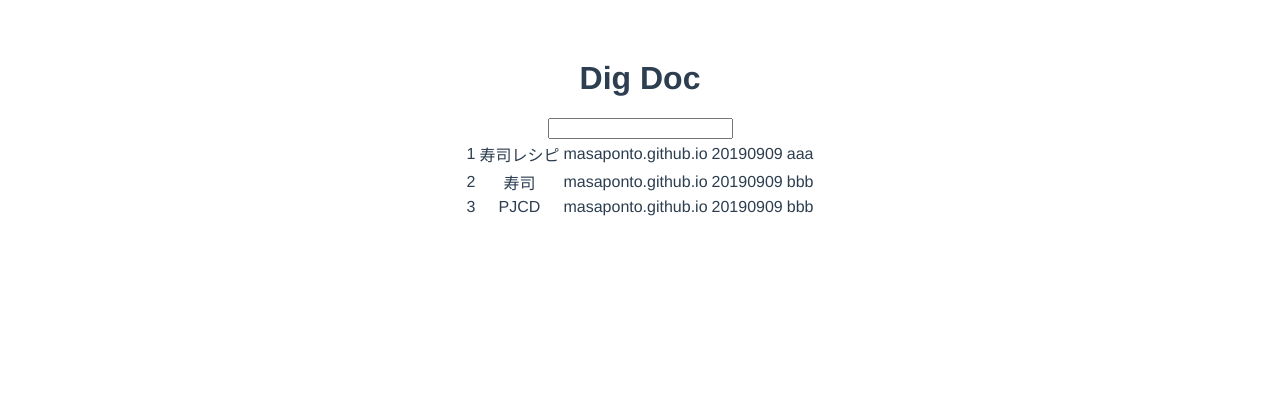
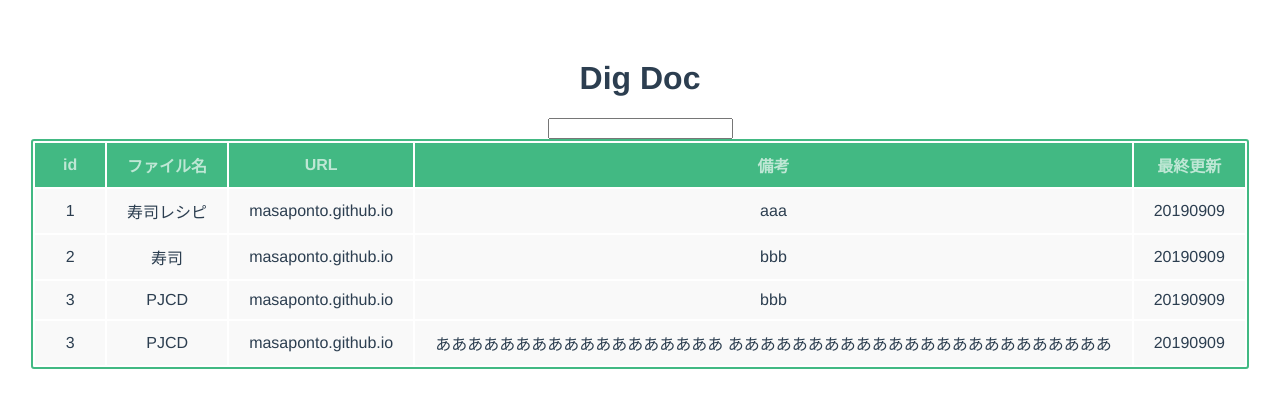
Before and after one commit to masaponto/digdoc, a Vue app: page / in a window 1280 px wide. Shown: the top 408 px of the page. Built offline with nearby package versions, Linux system fonts and the light colour scheme.

Commit message:
[Add] table columns

```diff
--- a/src/assets/docs.json
+++ b/src/assets/docs.json
@@ -3,21 +3,28 @@
         "id": 1,
         "name": "寿司レシピ",
         "url": "masaponto.github.io",
-        "update": 20190909,
-        "note": "aaa"
+        "note": "aaa",
+        "update": 20190909
     },
     {
         "id": 2,
         "name": "寿司",
         "url": "masaponto.github.io",
-        "update": 20190909,
-        "note": "bbb"
+        "note": "bbb",
+        "update": 20190909
     },
     {
         "id": 3,
         "name": "PJCD",
         "url": "masaponto.github.io",
-        "update": 20190909,
-        "note": "bbb"
+        "note": "bbb",
+        "update": 20190909
+    },
+    {
+        "id": 3,
+        "name": "PJCD",
+        "url": "masaponto.github.io",
+        "note": "ああああああああああああああああああ\nああああああああああああああああああああああああ",
+        "update": 20190909
     }
 ]
--- a/src/components/DigDoc.vue
+++ b/src/components/DigDoc.vue
@@ -8,13 +8,22 @@
         </div>
         <div class="DocTable">
             <table align="center">
+                <thead>
+                    <tr>
+                        <th v-for="(value, index) in columns" :key="index">
+                            {{value}}
+                        </th>
+                    </tr>
+                </thead>
+                <tbody>
                     <tr v-for="(doc, index) in filterdDocs" :key="index">
                         <td v-text="doc.id"></td>
                         <td v-text="doc.name"></td>
                         <td v-text="doc.url"></td>
+                        <td v-text="doc.note"></td>
                         <td v-text="doc.update"></td>
-                    <td v-text="doc.note"></td>
                     </tr>
+                </tbody>
             </table>
         </div>
     </div>
@@ -27,7 +36,8 @@
      data: function(){
          return {
              keyword: '',
-             docs: docsMaster
+             docs: docsMaster,
+             columns: ["id", "ファイル名", "URL", "備考", "最終更新"]
          }
      },
      computed: {
@@ -46,4 +56,31 @@
 </script>
 
 <style>
+ table {
+     border: 2px solid #42b983;
+     border-radius: 3px;
+     background-color: #fff;
+ }
+ th {
+     background-color: #42b983;
+     color: rgba(255,255,255,0.66);
+     cursor: pointer;
+     -webkit-user-select: none;
+     -moz-user-select: none;
+     -ms-user-select: none;
+     user-select: none;
+ }
+ td {
+     background-color: #f9f9f9;
+ }
+ th, td {
+     min-width: 30px;
+     padding: 10px 20px;
+ }
+ th.active {
+     color: #fff;
+ }
+ th.active .arrow {
+     opacity: 1;
+ }
 </style>
```
Lines whose indentation alone changed are shown as unchanged.
